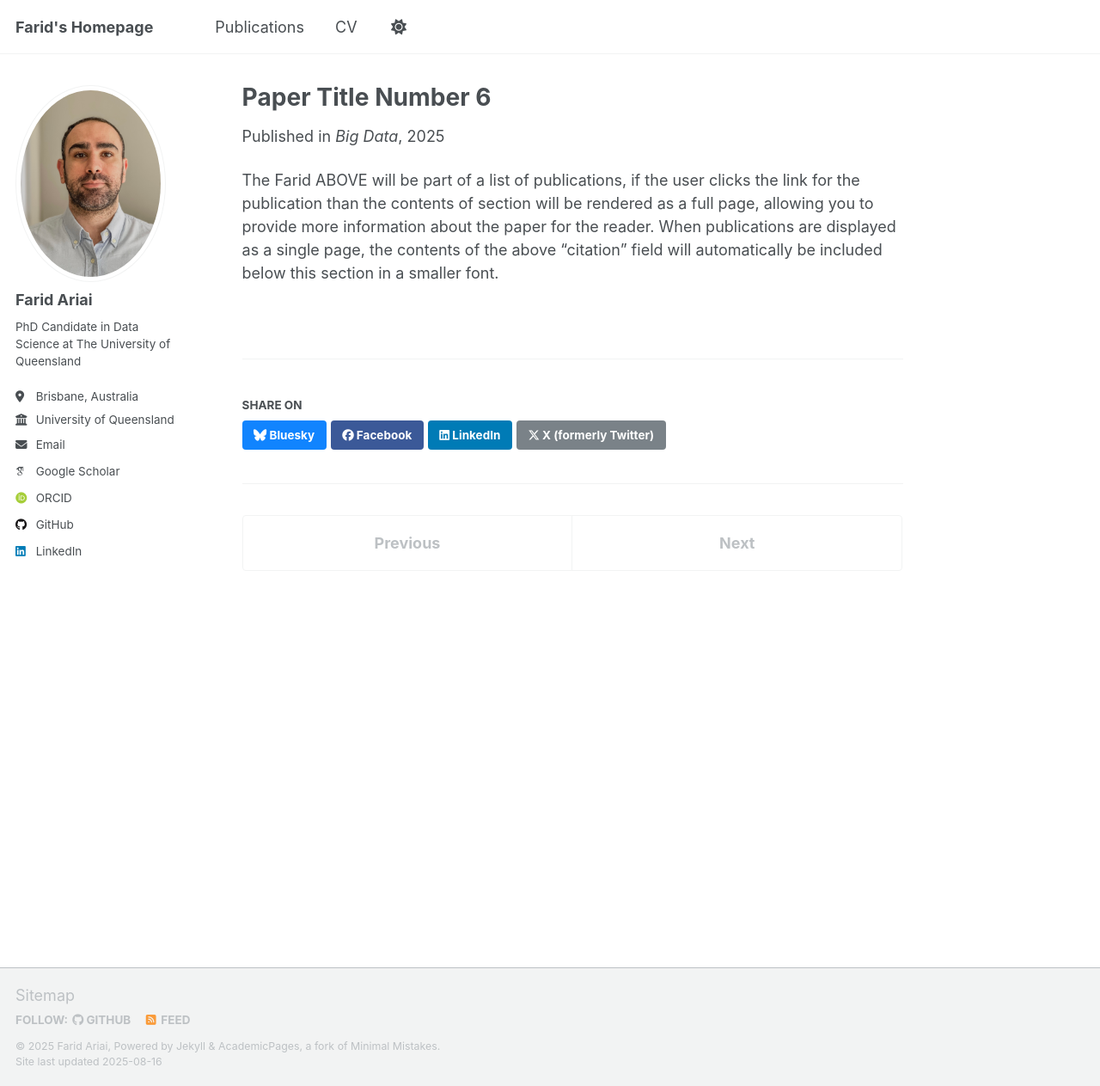
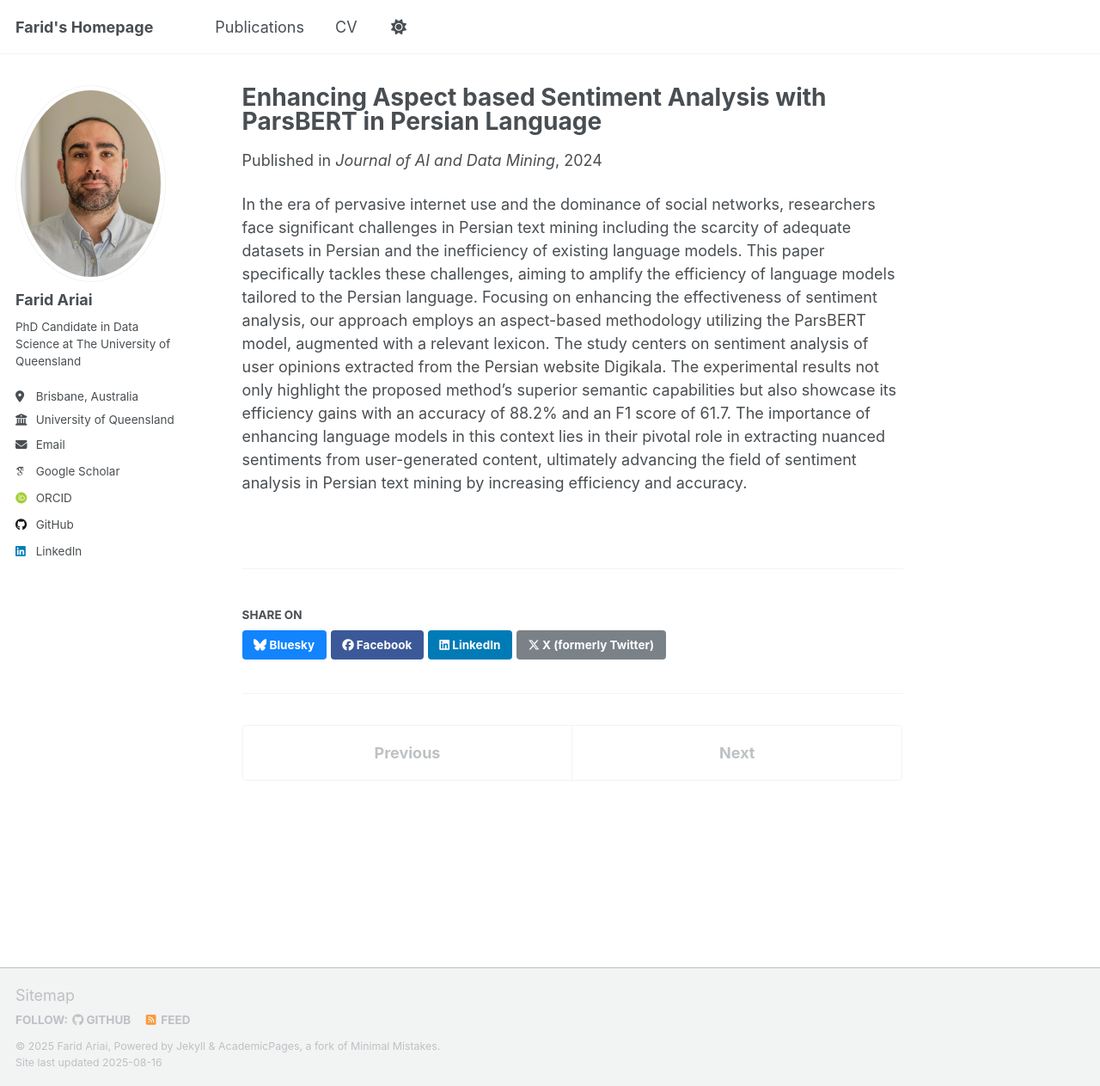
Before and after one commit to farid-ariai/farid-ariai.github.io, a Jekyll site: the page built from _publications/2025-08-15-paper-title-number-6.md, in a window 1280 px wide and 1263 px high. Shown: the whole window at 86% size. Built offline with Jekyll 4.4.1, drawn with Linux system fonts in a browser that asks for light colours; some web fonts are replaced; a script that is not in the unit is left out.

Commit message:
Update 2025-08-15-paper-title-number-6.md

```diff
--- a/_publications/2025-08-15-paper-title-number-6.md
+++ b/_publications/2025-08-15-paper-title-number-6.md
@@ -1,13 +1,13 @@
 ---
-title: "Paper Title Number 6"
+title: "Enhancing Aspect based Sentiment Analysis with ParsBERT in Persian Language"
 collection: publications
-category: conferences
+category: manuscripts
 permalink: /publication/2025-08-15-paper-title-number-6
-excerpt: 'This Is Farid'
-date: 2025-08-15
-venue: 'Big Data'
+excerpt: 'This paper specifically tackles these challenges, aiming to amplify the efficiency of language models tailored to the Persian language.'
+date: 2024-01-01
+venue: 'Journal of AI and Data Mining'
 # paperurl: 'http://academicpages.github.io/files/paper3.pdf'
 # citation: 'Your Name, You. (2024). &quot;Paper Title Number 3.&quot; <i>GitHub Journal of Bugs</i>. 1(3).'
 ---
 
-The Farid ABOVE will be part of a list of publications, if the user clicks the link for the publication than the contents of section will be rendered as a full page, allowing you to provide more information about the paper for the reader. When publications are displayed as a single page, the contents of the above "citation" field will automatically be included below this section in a smaller font.
+In the era of pervasive internet use and the dominance of social networks, researchers face significant challenges in Persian text mining including the scarcity of adequate datasets in Persian and the inefficiency of existing language models. This paper specifically tackles these challenges, aiming to amplify the efficiency of language models tailored to the Persian language. Focusing on enhancing the effectiveness of sentiment analysis, our approach employs an aspect-based methodology utilizing the ParsBERT model, augmented with a relevant lexicon. The study centers on sentiment analysis of user opinions extracted from the Persian website Digikala. The experimental results not only highlight the proposed method's superior semantic capabilities but also showcase its efficiency gains with an accuracy of 88.2% and an F1 score of 61.7. The importance of enhancing language models in this context lies in their pivotal role in extracting nuanced sentiments from user-generated content, ultimately advancing the field of sentiment analysis in Persian text mining by increasing efficiency and accuracy.
```
